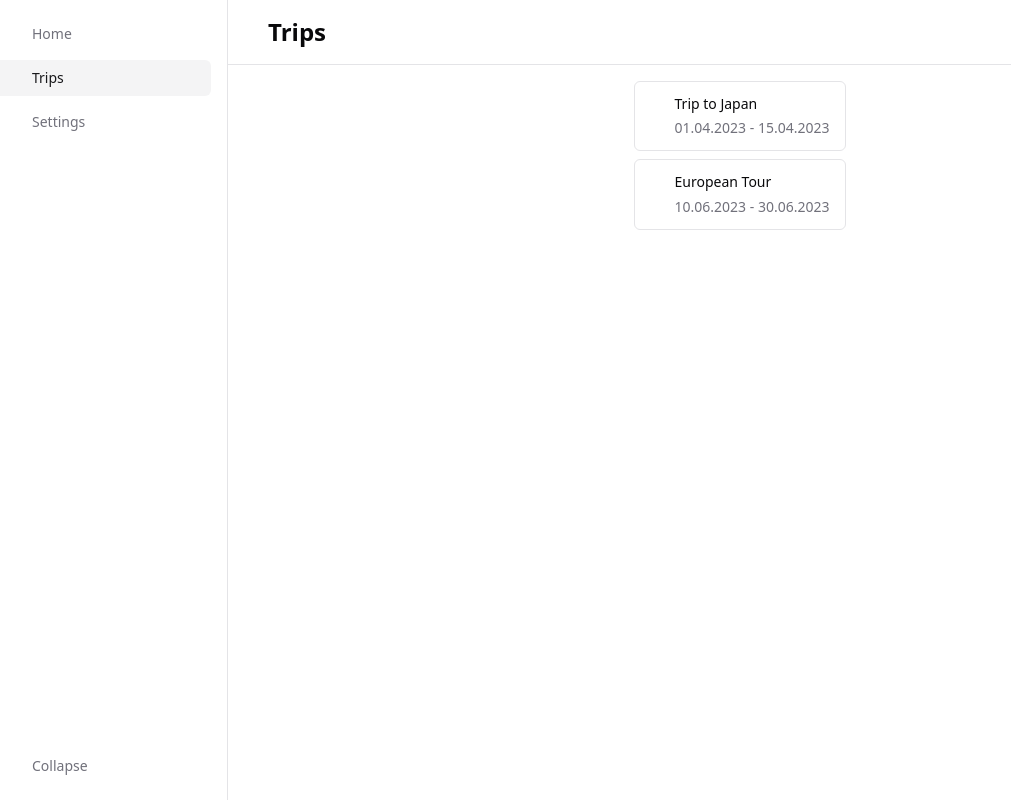
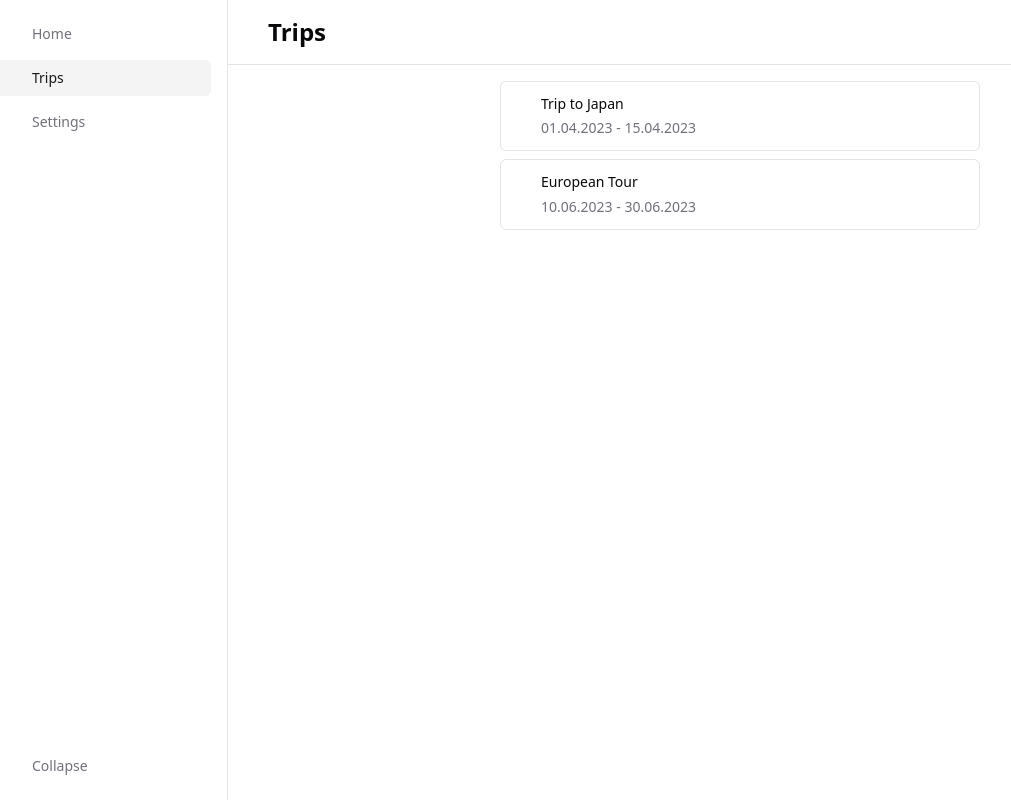
Before and after one commit to MrModest/reisenotiz, a React (Vite) app: page /trips in a window 1280 px wide. Shown: the whole page, without its empty margins (28-1039 px from the left). Built offline with nearby package versions, Linux system fonts and the light colour scheme; some icons are missing.

Commit message:
trip width fix

```diff
--- a/src/components/trip/trips.tsx
+++ b/src/components/trip/trips.tsx
@@ -12,7 +12,7 @@ interface TripsProps {
 
 export function Trips({trips, className}: TripsProps) {
   return (
-    <div className={cn("flex flex-col gap-2", className)}>
+    <div className={cn("flex flex-col gap-2 md:min-w-[480px]", className)}>
       {trips.map(trip => (
         <Trip key={trip.id} trip={trip} />
       ))}
```
